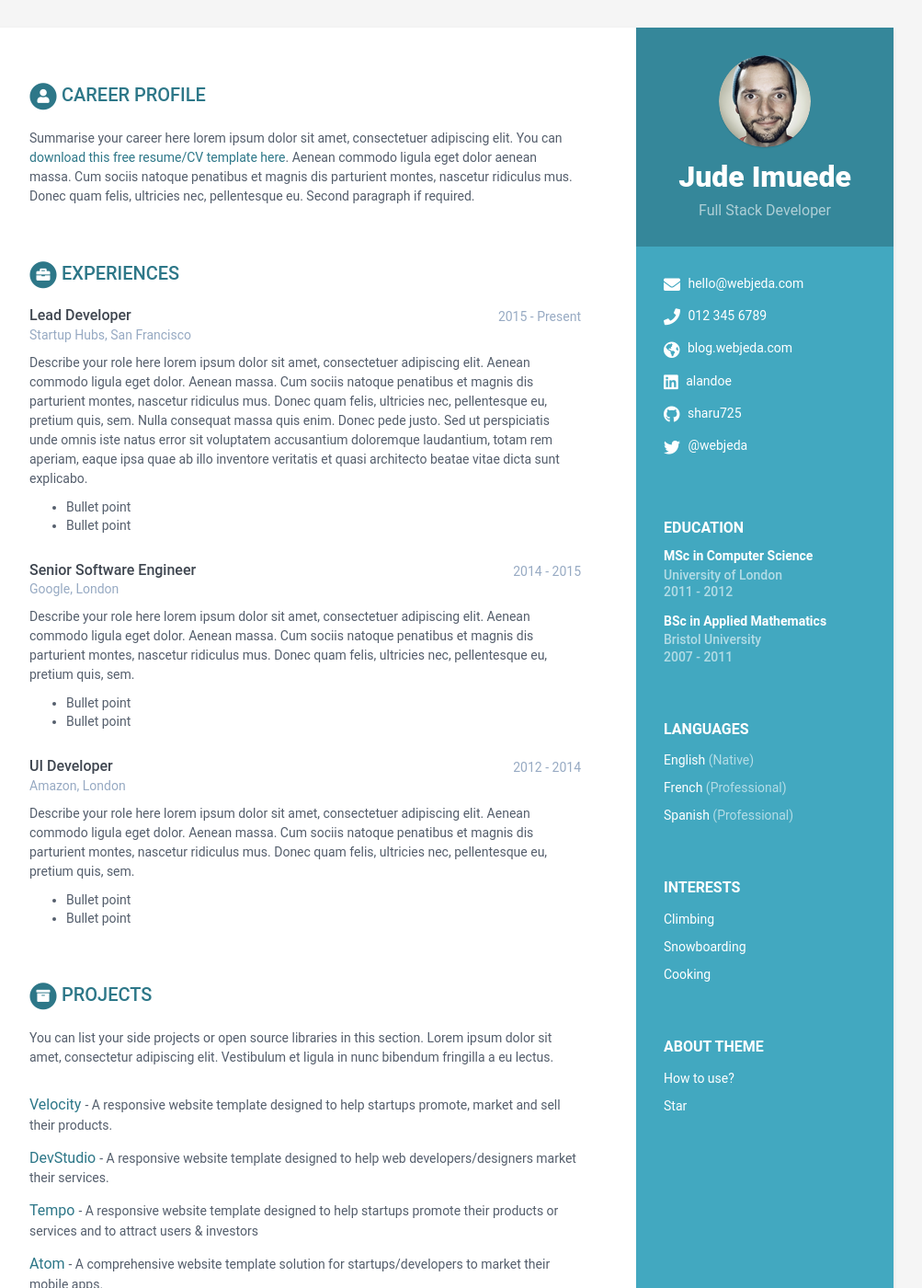
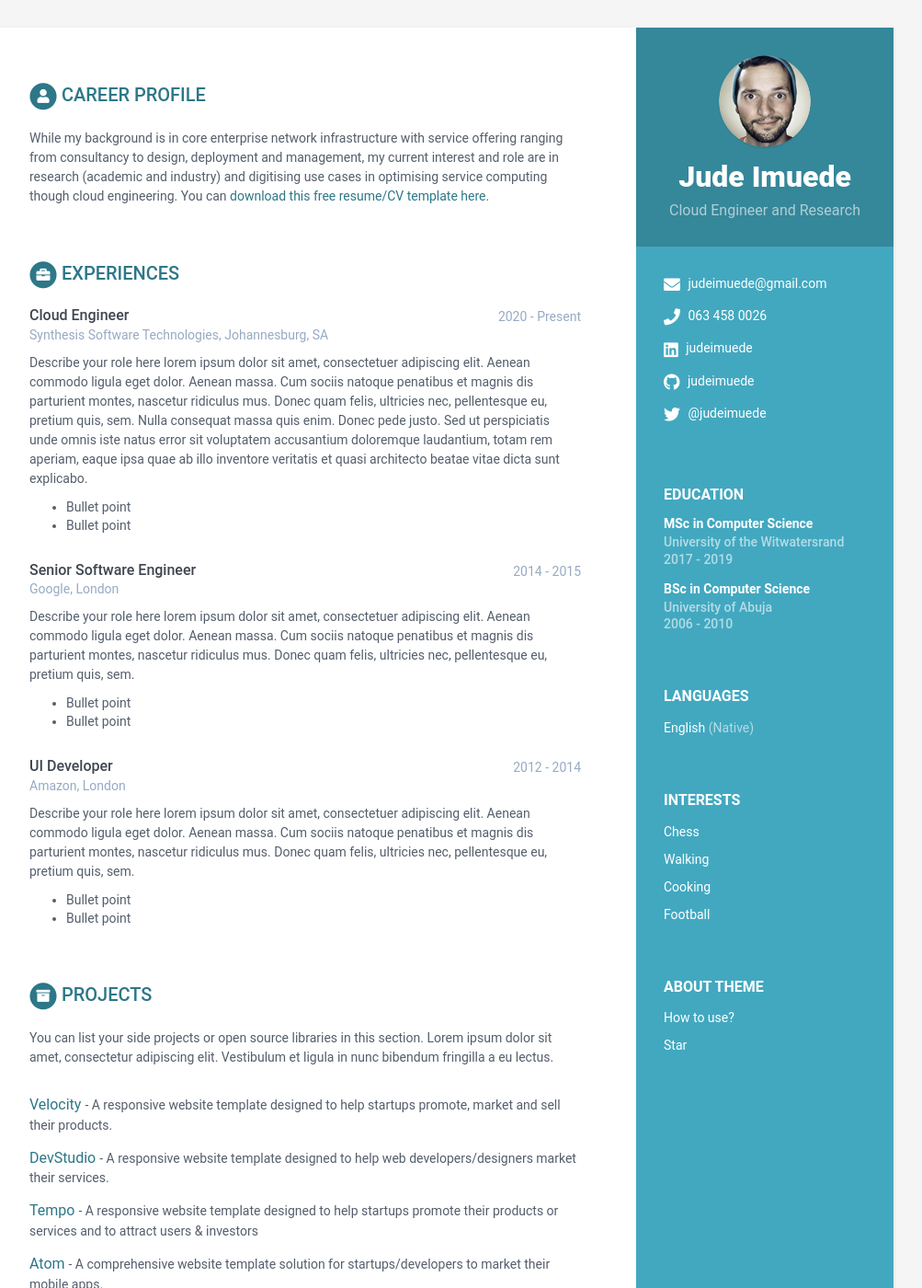
Before and after one commit to judeimuede/online-cv, a Jekyll site: the page built from index.html, in a window 1280 px wide and 1400 px high. Shown: the whole window at 92% size, without its empty margins (168-1171 px from the left). Built offline with Jekyll 4.4.1, drawn with Linux system fonts in a browser that asks for light colours.

Commit message:
first commit

```diff
--- a/_data/data.yml
+++ b/_data/data.yml
@@ -8,19 +8,19 @@ sidebar:
 
     # Profile information
     name: Jude Imuede
-    tagline: Full Stack Developer
+    tagline: Cloud Engineer and Research
     avatar: profile.png  #place a 100x100 picture inside /assets/images/ folder and provide the name of the file below
 
     # Sidebar links
-    email: hello@webjeda.com
-    phone: 012 345 6789
-    website: blog.webjeda.com #do not add http://
-    linkedin: alandoe
-    github: sharu725
-    telegram: # add your nickname without '@' sign
+    email: judeimuede@gmail.com
+    phone: 063 458 0026
+    # website: blog.webjeda.com #do not add http://
+    linkedin: judeimuede
+    github: judeimuede
+    # telegram: # add your nickname without '@' sign
     gitlab:
     bitbucket:
-    twitter: '@webjeda'
+    twitter: '@judeimuede'
     stack-overflow: # Number/Username, e.g. 123456/alandoe
     codewars:
     goodreads: # Number-Username, e.g. 123456-alandoe
@@ -29,35 +29,37 @@ sidebar:
       - idiom: English
         level: Native
 
-      - idiom: French
-        level: Professional
+      #- idiom: French
+      #  level: Professional
 
-      - idiom: Spanish
-        level: Professional
+      #- idiom: Spanish
+      #  level: Professional
 
     interests:
-      - item: Climbing
+      - item: Chess
         link:
 
-      - item: Snowboarding
+      - item: Walking
         link:
 
       - item: Cooking
         link:
 
+      - item: Football
+        link:
+
 career-profile:
     title: Career Profile
     summary: |
-      Summarise your career here lorem ipsum dolor sit amet, consectetuer
-      adipiscing elit. You can [download this free resume/CV template here]().
-      Aenean commodo ligula eget dolor aenean massa. Cum sociis natoque
-      penatibus et magnis dis parturient montes, nascetur ridiculus mus.
-      Donec quam felis, ultricies nec, pellentesque eu.
-      Second paragraph if required.
+      While my background is in core enterprise network infrastructure with service offering ranging
+      from consultancy to design, deployment and management, my current interest and role are in
+      research (academic and industry) and digitising use cases in optimising service computing though
+      cloud engineering. You can [download this free resume/CV template here]().
+
 education:
     - degree: MSc in Computer Science
-      university: University of London
-      time: 2011 - 2012
+      university: University of the Witwatersrand
+      time: 2017 - 2019
       details: |
         Describe your study here lorem ipsum dolor sit amet, consectetuer
         adipiscing elit. Aenean commodo ligula eget dolor. Aenean massa. Cum
@@ -66,21 +68,24 @@ education:
         pretium quis, sem.
           - Bullet point
           - Bullet point
-    - degree: BSc in Applied Mathematics
-      university: Bristol University
-      time: 2007 - 2011
+    - degree: BSc in Computer Science
+      university: University of Abuja
+      time: 2006 - 2010
       details: |
         Describe your study here lorem ipsum dolor sit amet, consectetuer
         adipiscing elit. Aenean commodo ligula eget dolor. Aenean massa. Cum
         sociis natoque penatibus et magnis dis parturient montes, nascetur
         ridiculus mus. Donec quam felis, ultricies nec, pellentesque eu,
         pretium quis, sem.
-          - Bullet point
-          - Bullet point
+          - RELEVANT COURSEWORK: Artificial Intelligence, Software Design and Management,
+            Data Communication and Networking, Computer Programming I and II, Compiler Construction,
+            Non Parametric Inference.
+          - RESEARCH REPORT: My Honours research report was on Cyberspace Analytic for E-mail Spam Detection.
+            Achieved an A Grade for Design Project and Research.
 experiences:
-    - role: Lead Developer
-      time: 2015 - Present
-      company: Startup Hubs, San Francisco
+    - role: Cloud Engineer
+      time: 2020 - Present
+      company: Synthesis Software Technologies, Johannesburg, SA
       details: |
         Describe your role here lorem ipsum dolor sit amet, consectetuer
         adipiscing elit. Aenean commodo ligula eget dolor. Aenean massa.
```
